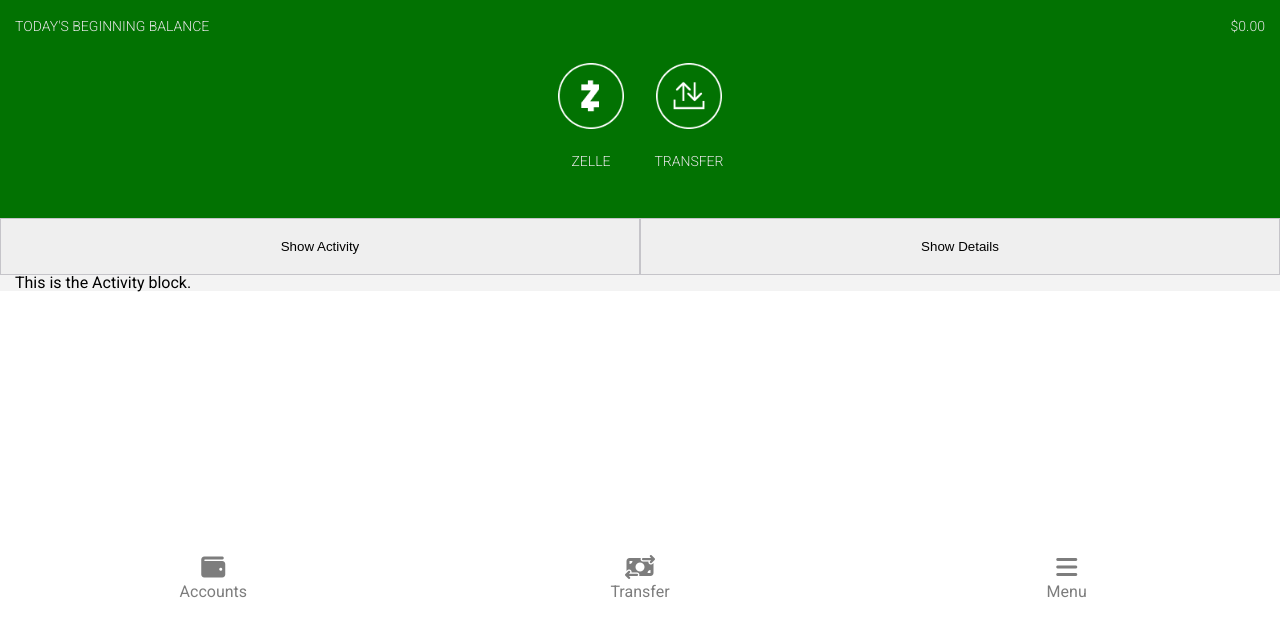
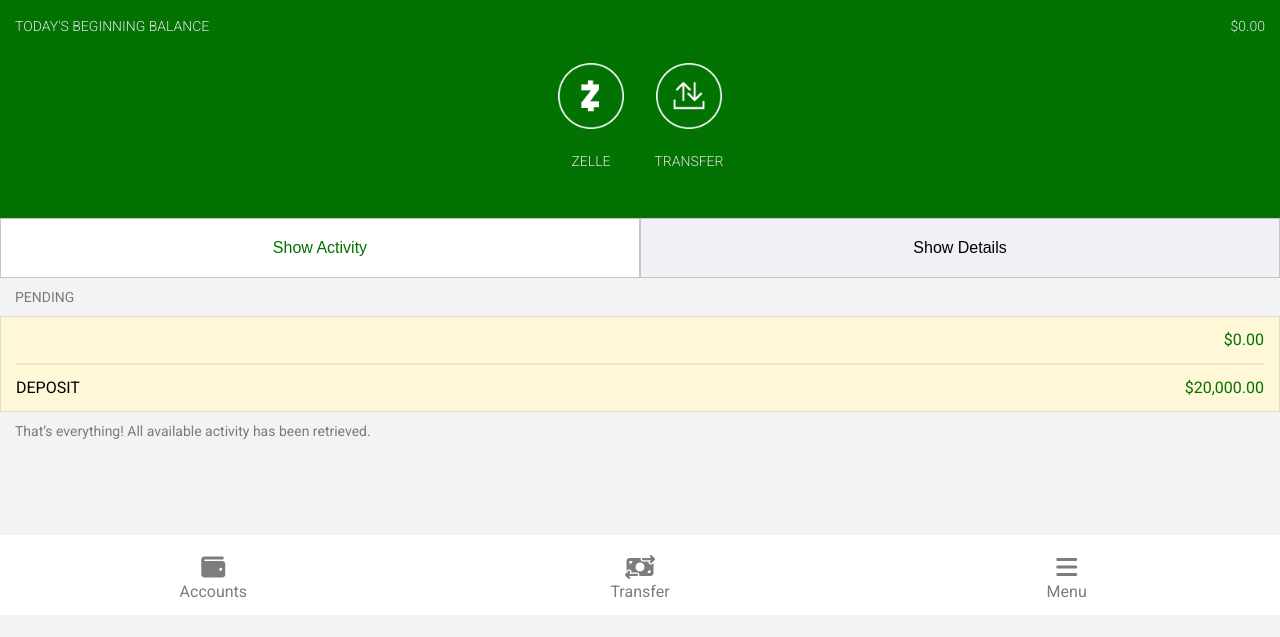
Before and after one commit to JofyMe/tdbank-app, a website: page src/account.html in a window 1280 px wide. Shown: the part 185-822 px from the top of the page. Before the commit the page ends 800 px from the top, so only its background shows below. Drawn offline with nearby package versions, Linux system fonts and the light colour scheme; files that its build step writes are made by us from their sources.

Commit message:
Full Active Page

```diff
--- a/src/account.html
+++ b/src/account.html
@@ -61,12 +61,33 @@
 
         <div class="button">
             <div class="button__container">
-                <button onclick="showActivity()">Show Activity</button>
-                <button onclick="showDetails()">Show Details</button>
+                <button class="mainButton active" onclick="showActivity()">Show Activity</button>
+                <button class="mainButton" onclick="showDetails()">Show Details</button>
             </div>
 
-            <div id="activity" class="container">
-                <p>This is the Activity block.</p>
+            <div id="activity" class="button__active">
+                <h4 class="container">PENDING</h4>
+                <div class="deposit__list">
+                    <div class="deposit__item container">
+                        <div class="deposit__text">
+                            <h5></h5>
+                        </div>
+
+                        <div class="deposit__price">
+                            <h5>$0.00</h5>
+                        </div>
+                    </div>
+                    <div class="deposit__item container">
+                        <div class="deposit__text">
+                            <h5>DEPOSIT</h5>
+                        </div>
+
+                        <div class="deposit__price">
+                            <h5>$20,000.00</h5>
+                        </div>
+                    </div>
+                </div>
+                <h4 class="container">That’s everything! All available activity has been retrieved.</h4>
             </div>
 
             <div id="details" class="hidden container">
--- a/src/js/index.js
+++ b/src/js/index.js
@@ -13,3 +13,14 @@ function showDetails() {
     activityBlock.classList.add('hidden');
     detailsBlock.classList.remove('hidden');
 }
+
+const buttons = document.querySelectorAll('.mainButton');
+
+buttons.forEach(button => {
+  button.addEventListener('click', function() {
+    buttons.forEach(btn => {
+      btn.classList.remove('active');
+    });
+    this.classList.add('active');
+  });
+});
--- a/src/scss/account.scss
+++ b/src/scss/account.scss
@@ -1,5 +1,5 @@
 main {
-    background-color: #F3F3F3;
+    background-color: #7B7B7D;
 }
 
 .hidden {
@@ -96,15 +96,52 @@ header {
 }
 
 .button {
+    padding-bottom: 65%;
     .button__container {
         display: flex;
-        button {
+        .mainButton {
             width: 50%;
             padding: 20px;
             border: 1px solid #C5C4C9;
+            background-color: #F1F0F6;
+            font-size: 16px;
+            font-weight: 500;
         }
-        button.hidden {
+        .mainButton.active {
             color: #027202;
+            background-color: #fff;
+        }
+    }
+    .button__active {
+        h4 {
+            color: #7B7B7D;
+            padding: 12px;
+            font-size: 14px;
+        }
+        .deposit__list {
+            background-color: #FEF8D8;
+            border: 1px solid #DBDBD3;
+
+            .deposit__item {
+                display: flex;
+                justify-content: space-between;
+                padding: 15px 0;
+                &:first-child {
+                    border-bottom: 2px solid #EDE7C7;
+                }
+
+                .deposit__text{
+                    h5 {
+                        font-size: 16px;
+                    }
+                }
+                .deposit__price {
+                    h5 {
+                        font-size: 16px;
+                        color: #027202;
+                    }
+                }
+            }
         }
     }
 }
```
